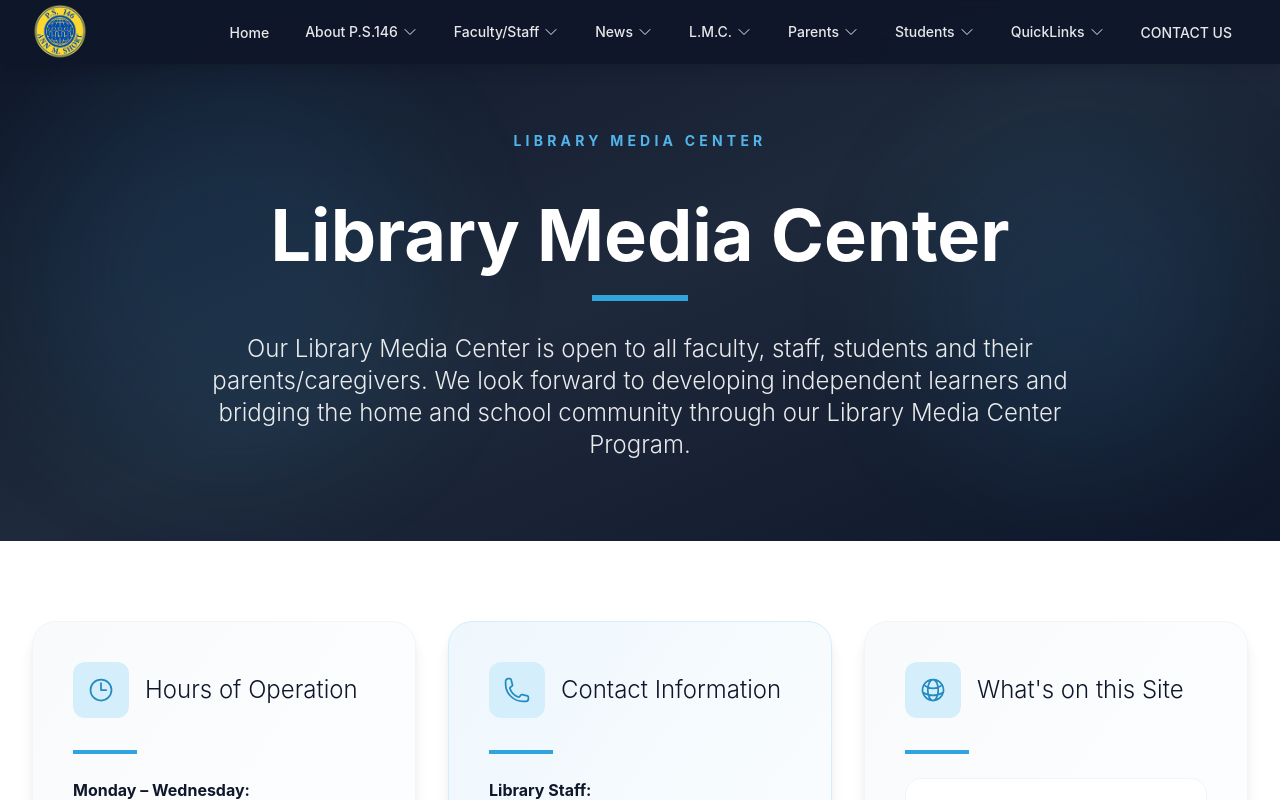
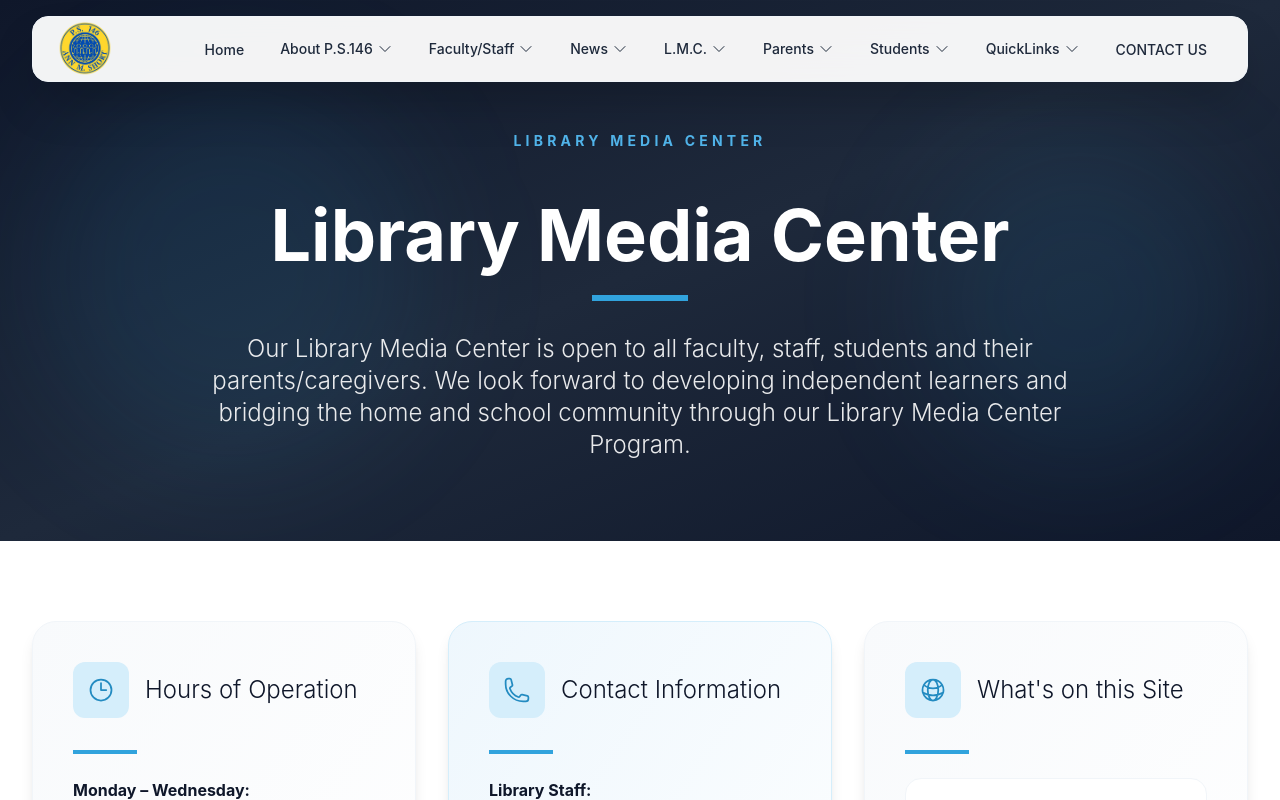
Before and after one commit to NexSav/ps146m, a React (Create React App) app: page /lmc in a window 1280 px wide. Shown: the top 800 px of the page. Built offline with nearby package versions, Linux system fonts and the light colour scheme.

Commit message:
Improved homepage brightness

```diff
--- a/public/index.html
+++ b/public/index.html
@@ -2,14 +2,14 @@
 <html lang="en">
   <head>
     <meta charset="utf-8" />
-    <link rel="icon" href="%PUBLIC_URL%/favicon.ico" />
+    <link rel="icon" href="%PUBLIC_URL%/assets/images/ps146logotransparent.png" />
     <meta name="viewport" content="width=device-width, initial-scale=1" />
-    <meta name="theme-color" content="#000000" />
+    <meta name="theme-color" content="#31a3dd" />
     <meta
       name="description"
-      content="PS 146 Anna M. Short - Building bright futures through excellence in education and community partnership"
+      content="PS 146 Anna M. Short - Building bright futures through excellence in education and community partnership in East Harlem"
     />
-    <link rel="apple-touch-icon" href="%PUBLIC_URL%/logo192.png" />
+    <link rel="apple-touch-icon" href="%PUBLIC_URL%/assets/images/ps146logotransparent.png" />
     <link rel="manifest" href="%PUBLIC_URL%/manifest.json" />
     <title>PS 146 Anna M. Short - Elementary School</title>
   </head>
--- a/src/components/Navbar.js
+++ b/src/components/Navbar.js
@@ -8,23 +8,9 @@ import {
 
 const Navbar = () => {
   const [isMobileMenuOpen, setIsMobileMenuOpen] = useState(false);
-  const [isScrolled, setIsScrolled] = useState(false);
   const [activeDropdown, setActiveDropdown] = useState(null);
   const [activeSubDropdown, setActiveSubDropdown] = useState(null);
   const location = useLocation();
-
-  useEffect(() => {
-    const handleScroll = () => {
-      const scrollPosition = window.scrollY;
-      setIsScrolled(scrollPosition > 20);
-    };
-
-    handleScroll();
-    window.addEventListener('scroll', handleScroll);
-    return () => {
-      window.removeEventListener('scroll', handleScroll);
-    };
-  }, []);
 
   const navItems = [
     { name: 'Home', href: '/' },
@@ -339,13 +325,9 @@ const Navbar = () => {
   ];
 
   return (
-    <nav className={`fixed top-0 left-0 right-0 z-50 transition-all duration-500 ${
-      isScrolled
-        ? 'bg-ps146-navy-900/98 backdrop-blur-lg shadow-2xl'
-        : 'bg-ps146-navy-900/95 backdrop-blur-md shadow-lg'
-    }`}>
-      <div className="max-w-7xl mx-auto px-4 sm:px-6 lg:px-8">
-        <div className="flex justify-between items-center h-16">
+    <nav className="fixed top-4 left-0 right-0 z-50 px-4 sm:px-6 lg:px-8">
+      <div className="max-w-7xl mx-auto bg-white/95 backdrop-blur-lg shadow-2xl rounded-2xl border border-ps146-navy-100">
+        <div className="flex justify-between items-center h-16 px-4 sm:px-6">
           {/* Logo */}
           <Link to="/" className="flex items-center group">
             <div className="relative transform group-hover:scale-105 transition-all duration-300">
@@ -365,11 +347,7 @@ const Navbar = () => {
                   <div>
                     <Link
                       to={item.href}
-                      className={`flex items-center px-4 py-2 text-sm font-medium rounded-lg transition-all duration-300 ${
-                        isScrolled
-                          ? 'text-white/90 hover:text-white hover:bg-white/10'
-                          : 'text-white/90 hover:text-white hover:bg-white/10'
-                      }`}
+                      className="flex items-center px-4 py-2 text-sm font-medium rounded-lg transition-all duration-300 text-ps146-navy-800 hover:text-ps146-coral-600 hover:bg-ps146-navy-50"
                       onMouseEnter={() => setActiveDropdown(index)}
                     >
                       {item.name}
@@ -379,10 +357,13 @@ const Navbar = () => {
                     {/* Mega Menu Dropdown */}
                     {activeDropdown === index && (
                       <div
-                        className="fixed left-0 right-0 top-16 bg-white shadow-2xl border-t-4 border-ps146-coral-500 z-50"
+                        className="fixed left-0 right-0 top-24 bg-white shadow-2xl border-t-4 border-ps146-coral-500 z-50 rounded-b-2xl mx-4 sm:mx-6 lg:mx-8"
                         onMouseLeave={() => setActiveDropdown(null)}
                         style={{
-                          animation: 'slideDown 0.3s ease-out'
+                          animation: 'slideDown 0.3s ease-out',
+                          maxWidth: 'calc(1280px - 4rem)',
+                          marginLeft: 'auto',
+                          marginRight: 'auto'
                         }}
                       >
                         <div className="max-w-7xl mx-auto px-8 py-8">
@@ -523,9 +504,7 @@ const Navbar = () => {
                     className={`px-4 py-2 text-sm font-medium rounded-lg transition-all duration-300 ${
                       location.pathname === item.href
                         ? 'bg-ps146-coral-600 text-white shadow-lg'
-                        : isScrolled
-                        ? 'text-white/90 hover:text-white hover:bg-white/10'
-                        : 'text-white/90 hover:text-white hover:bg-white/10'
+                        : 'text-ps146-navy-800 hover:text-ps146-coral-600 hover:bg-ps146-navy-50'
                     }`}
                   >
                     {item.name}
@@ -539,9 +518,7 @@ const Navbar = () => {
           <div className="lg:hidden">
             <button
               onClick={() => setIsMobileMenuOpen(!isMobileMenuOpen)}
-              className={`inline-flex items-center p-2 w-10 h-10 justify-center rounded-lg hover:bg-white/10 focus:outline-none focus:ring-2 focus:ring-ps146-coral-400 transition-colors duration-200 ${
-                isScrolled ? 'text-white' : 'text-white'
-              }`}
+              className="inline-flex items-center p-2 w-10 h-10 justify-center rounded-lg focus:outline-none focus:ring-2 focus:ring-ps146-coral-400 transition-colors duration-200 text-ps146-navy-800 hover:bg-ps146-navy-50"
             >
               <span className="sr-only">Open main menu</span>
               {isMobileMenuOpen ? (
--- a/src/pages/Home.js
+++ b/src/pages/Home.js
@@ -46,13 +46,13 @@ const Home = () => {
           >
             <source src="/assets/videos/home/PS 146.mp4" type="video/mp4" />
           </video>
-          <div className="absolute inset-0 bg-gradient-to-r from-ps146-navy-900/95 via-ps146-navy-900/75 to-transparent"></div>
+          <div className="absolute inset-0 bg-gradient-to-r from-ps146-navy-900/60 via-ps146-navy-900/40 to-transparent"></div>
           {/* Additional overlay for depth */}
-          <div className="absolute inset-0 bg-gradient-to-b from-transparent via-transparent to-ps146-navy-900/30"></div>
+          <div className="absolute inset-0 bg-gradient-to-b from-transparent via-transparent to-ps146-navy-900/20"></div>
         </div>
 
         {/* Hero Content - Centered Left */}
-        <div className="relative z-10 h-full flex items-center pt-20">
+        <div className="relative z-10 h-full flex items-center">
           <div className="max-w-7xl mx-auto px-8 sm:px-12 lg:px-16 w-full">
             <div className="max-w-2xl animate-fade-in-up">
               <div className="mb-6">
@@ -327,7 +327,7 @@ const Home = () => {
       </section>
 
       {/* Stats Section */}
-      <section className="py-24 bg-ps146-navy-50">
+      <section className="py-24 bg-gradient-to-br from-white to-ps146-navy-50">
         <div className="max-w-7xl mx-auto px-4 sm:px-6 lg:px-8">
           <div className="text-center mb-16">
             <h2 className="text-4xl font-light text-ps146-navy-900 mb-4">Our Community at a Glance</h2>
@@ -414,7 +414,7 @@ const Home = () => {
       </section>
 
       {/* Contact/Visit Section - Full Width with Image */}
-      <section className="py-24 bg-ps146-navy-900 text-white">
+      <section className="py-24 bg-ps146-navy-800 text-white">
         <div className="max-w-7xl mx-auto px-4 sm:px-6 lg:px-8">
           <div className="grid grid-cols-1 lg:grid-cols-2 gap-16 items-center">
             <div>
@@ -456,9 +456,9 @@ const Home = () => {
                 </a>
               </div>
             </div>
-            <div className="aspect-[4/3] bg-ps146-navy-800 rounded-3xl overflow-hidden shadow-2xl">
+            <div className="aspect-[4/3] bg-ps146-navy-700 rounded-3xl overflow-hidden shadow-2xl">
               <div className="w-full h-full flex items-center justify-center">
-                <UsersIcon className="h-32 w-32 text-ps146-navy-700" />
+                <UsersIcon className="h-32 w-32 text-ps146-navy-600" />
               </div>
             </div>
           </div>
@@ -466,7 +466,7 @@ const Home = () => {
       </section>
 
       {/* Footer - Modern & Organized */}
-      <footer className="bg-ps146-navy-900 text-white py-16">
+      <footer className="bg-ps146-navy-800 text-white py-16">
         <div className="max-w-7xl mx-auto px-4 sm:px-6 lg:px-8">
           <div className="grid grid-cols-1 md:grid-cols-4 gap-12 mb-12">
             <div className="md:col-span-1">
```
Also changed, not shown: public/manifest.json.
